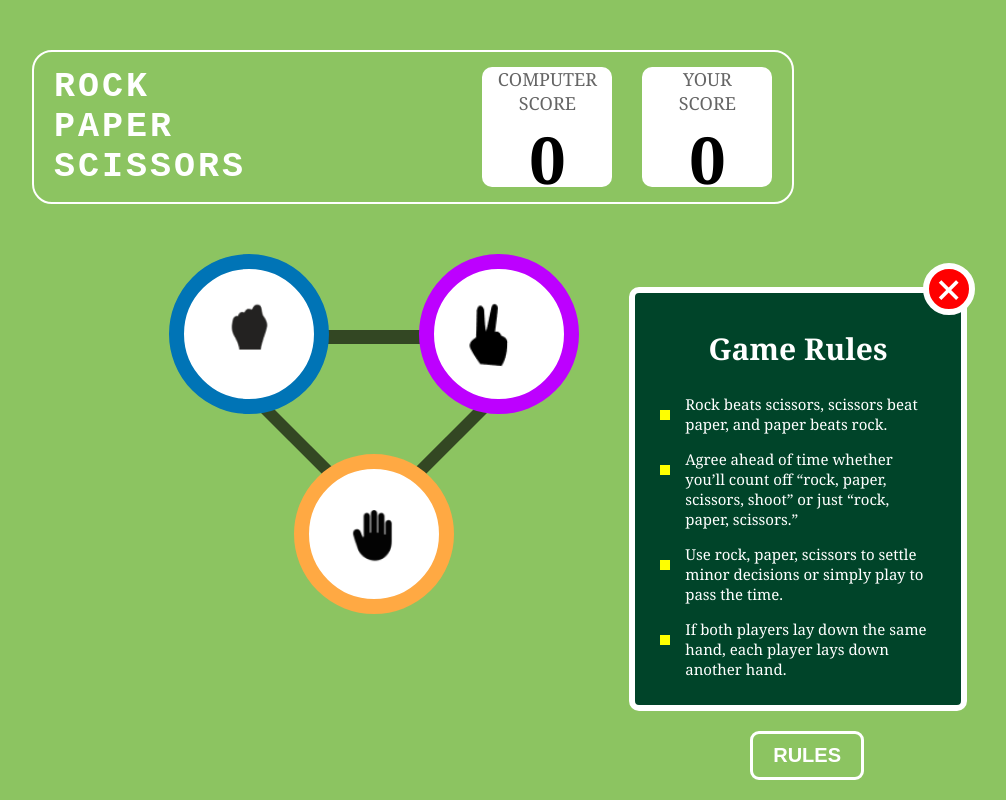
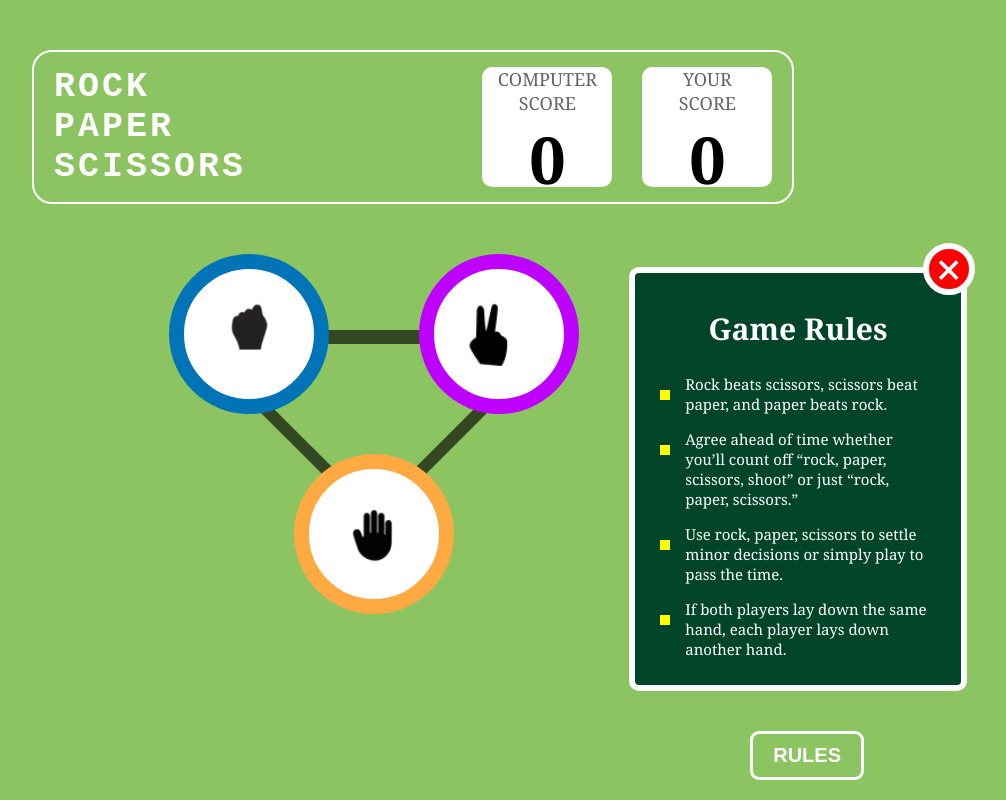
Before and after one commit to Soumya3110/Module_Test-Rock-Paper-Scissor-Game-, a plain HTML site: page index.html in a window 1280 px wide. Both pictures are taken after a click on the button "RULES". Shown: the whole page, without its empty margins (266-1272 px from the left). Drawn offline with Linux system fonts and the light colour scheme.

Commit message:
styles.css

```diff
--- a/styles.css
+++ b/styles.css
@@ -204,7 +204,7 @@ h3 {
     display: none;
     position: fixed;
     right: 25px;
-    top: 230px;
+    top: 210px;
 }
 
 .modal-content {
```
